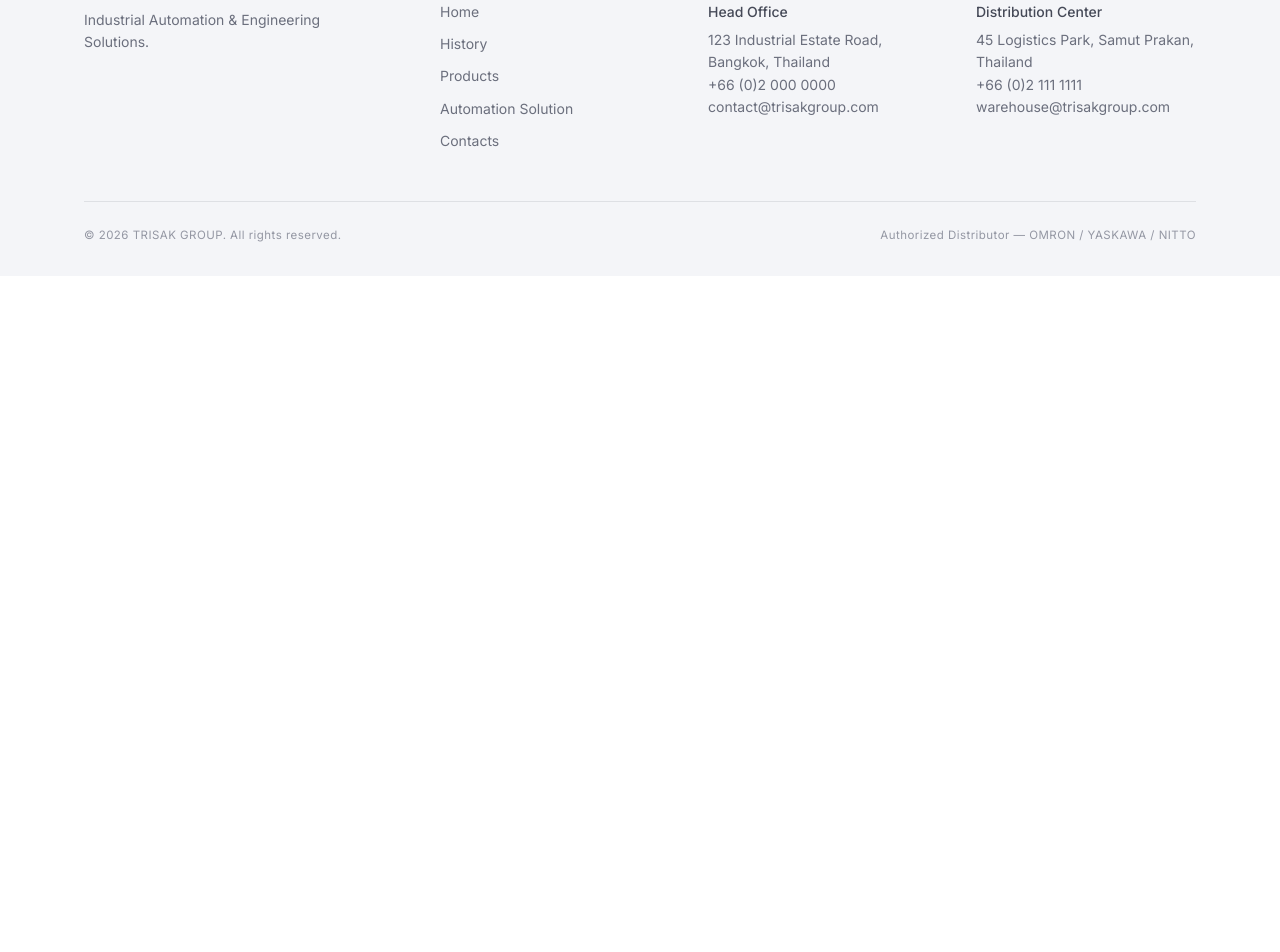
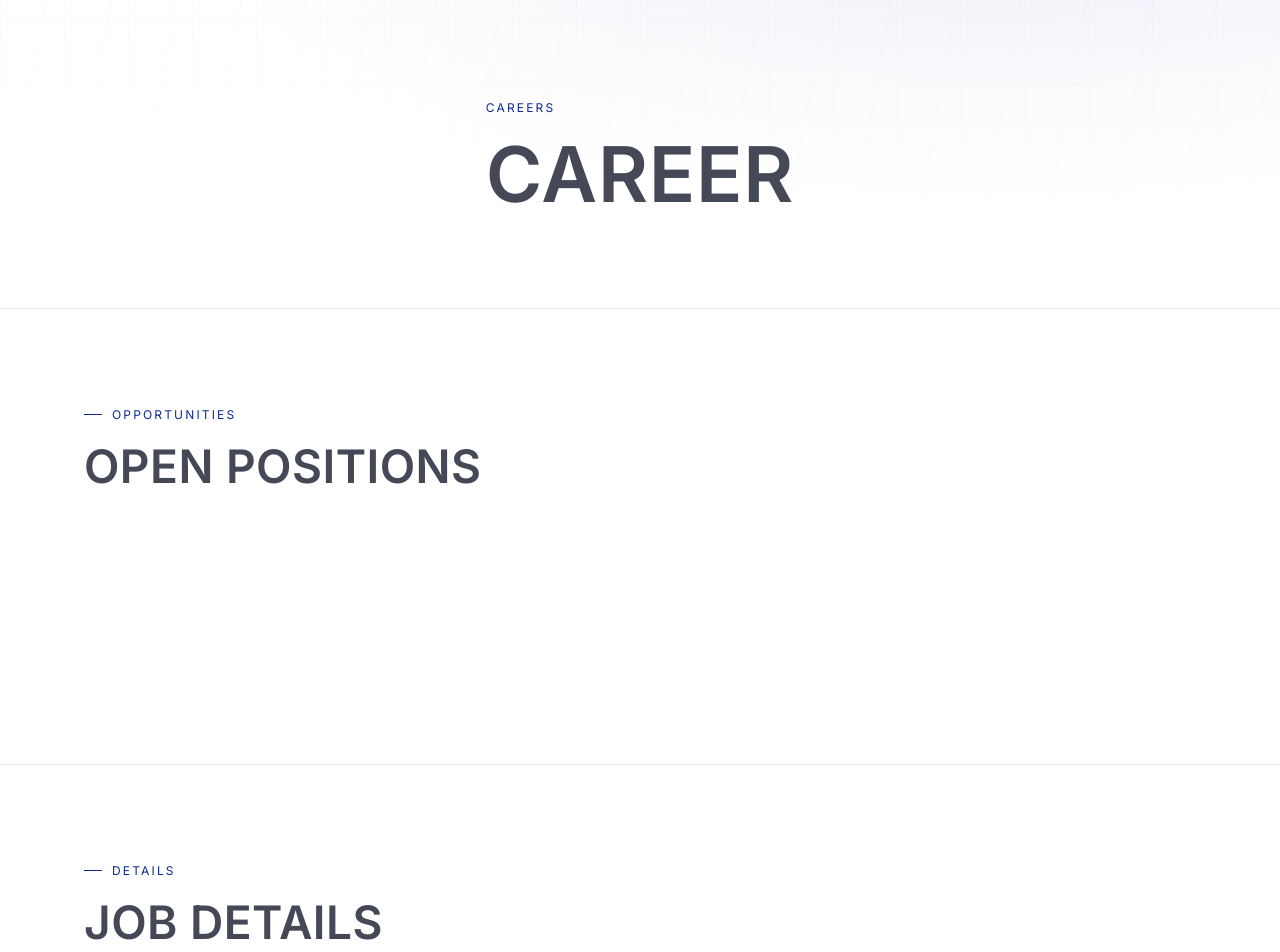
Before and after one commit to TRISAK-AUTOMATION/TRISAK_WEBSITE, a React (Vite) app in the folder client/: page /career in a window 1280 px wide. Shown: the part 180-1132 px from the top of the page. Before the commit the page ends 800 px from the top, so only its background shows below. Built offline with nearby package versions, Linux system fonts and the light colour scheme; no server answers.

Commit message:
Career pages

```diff
--- a/client/src/App.jsx
+++ b/client/src/App.jsx
@@ -11,6 +11,7 @@ import Home from "./pages/Home.jsx";
 import History from "./pages/History.jsx";
 import AutomationSolution from "./pages/AutomationSolution.jsx";
 import Contacts from "./pages/Contacts.jsx";
+import Career from "./pages/Career.jsx";
 
 import ProductsOverview from "./pages/products/ProductsOverview.jsx";
 import ProductListingPage from "./pages/products/ProductListingPage.jsx";
@@ -88,6 +89,7 @@ export default function App() {
         <Route path="/history" element={<History />} />
         <Route path="/automation-solution" element={<AutomationSolution />} />
         <Route path="/contacts" element={<Contacts />} />
+        <Route path="/career" element={<Career />} />
 
         {/* 01 — products overview */}
         <Route path="/products" element={<ProductsOverview />} />
--- a/client/src/i18n/translations.js
+++ b/client/src/i18n/translations.js
@@ -320,6 +320,15 @@ export const translations = {
         { label: "Commissioning", desc: "Test, tune, and validate against real production conditions." },
         { label: "Technical Support", desc: "Stay on call for maintenance, upgrades, and troubleshooting." },
       ],
+    },
+    career: {
+      heroMeta: "Careers",
+      heroTitle: "Career",
+      heroSub: "",
+      openPositionsEyebrow: "Opportunities",
+      openPositionsTitle: "Open Positions",
+      jobDetailsEyebrow: "Details",
+      jobDetailsTitle: "Job Details",
     },
     contacts: {
       heroMeta: "Get In Touch",
@@ -682,6 +691,15 @@ export const translations = {
         { label: "สนับสนุนด้านเทคนิค", desc: "พร้อมให้บริการบำรุงรักษา อัปเกรด และแก้ไขปัญหาต่อเนื่อง" },
       ],
     },
+    career: {
+      heroMeta: "ร่วมงานกับเรา",
+      heroTitle: "ร่วมงานกับเรา",
+      heroSub: "",
+      openPositionsEyebrow: "ตำแหน่งงาน",
+      openPositionsTitle: "ตำแหน่งที่เปิดรับ",
+      jobDetailsEyebrow: "รายละเอียด",
+      jobDetailsTitle: "รายละเอียดตำแหน่งงาน",
+    },
     contacts: {
       heroMeta: "ติดต่อเรา",
       heroTitle: "ติดต่อ TRISAK Group",
--- /dev/null
+++ b/client/src/pages/Career.jsx
@@ -0,0 +1,41 @@
+import SectionLabel from "../components/SectionLabel.jsx";
+import { useLanguage } from "../i18n/LanguageContext.jsx";
+
+export default function Career() {
+  const { t } = useLanguage();
+
+  return (
+    <>
+      {/* 1. Hero */}
+      <section className="hero hero--compact career-hero">
+        <div className="hero__grid-overlay" aria-hidden="true" />
+        <div className="container hero__content">
+          <span className="hero__meta">{t("career.heroMeta")}</span>
+          <h1>{t("career.heroTitle")}</h1>
+        </div>
+      </section>
+
+      {/* 2. Open Positions */}
+      <section className="section career-positions" id="open-positions">
+        <div className="container">
+          <SectionLabel
+            eyebrow={t("career.openPositionsEyebrow")}
+            title={t("career.openPositionsTitle")}
+          />
+          <div className="career-positions__list">{/* job position list — to be specified */}</div>
+        </div>
+      </section>
+
+      {/* 3. Job Details */}
+      <section className="section career-details" id="job-details">
+        <div className="container">
+          <SectionLabel
+            eyebrow={t("career.jobDetailsEyebrow")}
+            title={t("career.jobDetailsTitle")}
+          />
+          <div className="career-details__content">{/* selected job details — to be specified */}</div>
+        </div>
+      </section>
+    </>
+  );
+}
--- a/client/src/styles/components.css
+++ b/client/src/styles/components.css
@@ -1911,3 +1911,16 @@
     min-height: 84px;
   }
 }
+
+/* ---------- Career page (structure only) ---------- */
+.career-layout {
+  display: grid;
+  grid-template-columns: minmax(0, 1fr);
+  gap: 24px;
+}
+.career-positions__list {
+  min-height: 120px;
+}
+.career-details {
+  min-height: 160px;
+}
```
